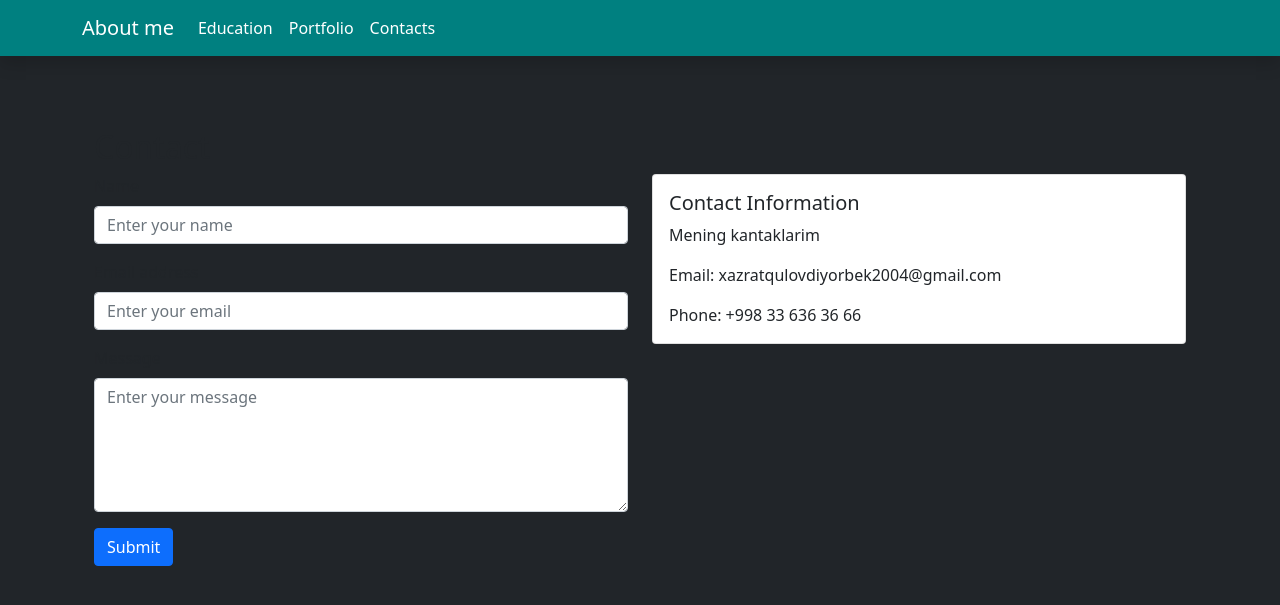
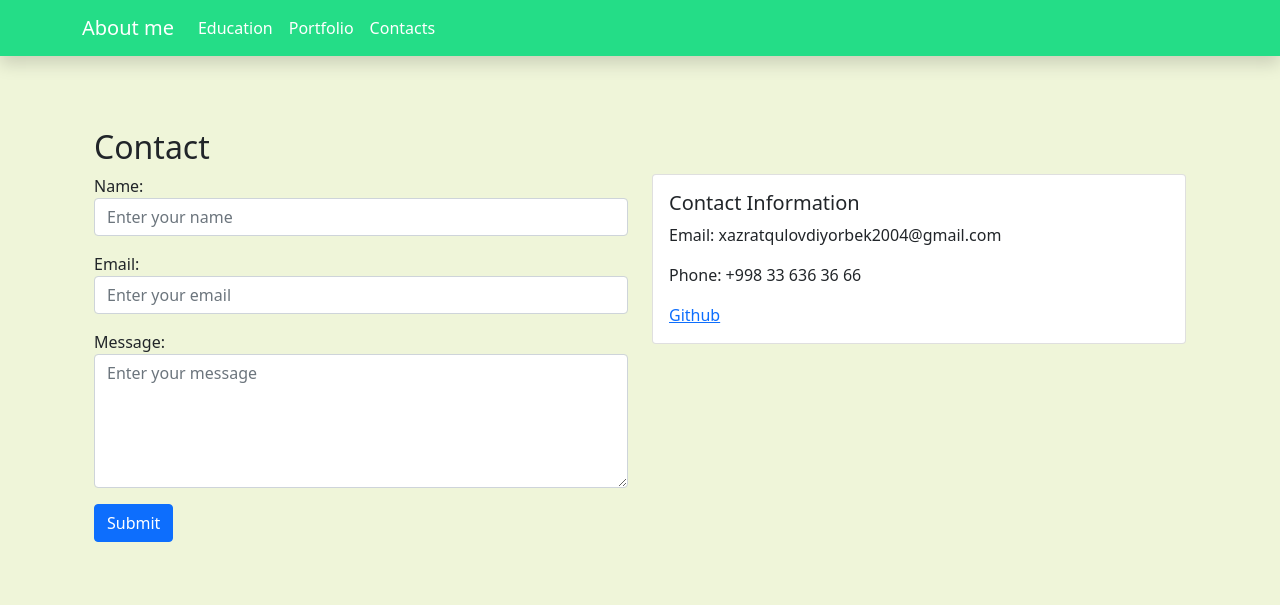
Before and after one commit to Diyorbektuit/resume, a Django app: page /contacts/ in a window 1280 px wide. Shown: the top 605 px of the page. Run offline with Django 4.2, Linux system fonts and the light colour scheme.

Commit message:
contacts

```diff
--- /dev/null
+++ b/app/forms.py
@@ -0,0 +1,14 @@
+# forms.py
+from django import forms
+from .models import Contact
+
+
+class ContactForm(forms.ModelForm):
+    class Meta:
+        model = Contact
+        fields = ['name', 'email', 'message']
+        widgets = {
+            'name': forms.TextInput(attrs={'placeholder': 'Enter your name', 'class': 'form-control'}),
+            'email': forms.EmailInput(attrs={'placeholder': 'Enter your email', 'class': 'form-control'}),
+            'message': forms.Textarea(attrs={'placeholder': 'Enter your message', 'class': 'form-control', 'rows': 5}),
+        }
--- a/app/models.py
+++ b/app/models.py
@@ -12,3 +12,15 @@ class Project(models.Model):
 
     def __str__(self):
         return self.name
+
+# models.py
+
+
+class Contact(models.Model):
+    name = models.CharField(max_length=100)
+    email = models.EmailField()
+    message = models.TextField()
+    created_at = models.DateTimeField(auto_now_add=True)
+
+    def __str__(self):
+        return self.name
--- a/app/views.py
+++ b/app/views.py
@@ -1,7 +1,22 @@
-from django.shortcuts import render
 from .models import Project
 from django.views import generic
-# Create your views here.
+from django.shortcuts import render, redirect
+from .forms import ContactForm
+from django.contrib import messages
+from django.http import HttpResponse
+
+
+def contacts(request):
+    if request.method == 'POST':
+        form = ContactForm(request.POST)
+        if form.is_valid():
+            form.save()
+            return HttpResponse("Xabaringiz jo'natildi.Rahmat!")
+    else:
+        form = ContactForm()
+    return render(request, 'contacts.html', {'form': form})
+
+
 
 
 def home(request):
@@ -10,10 +25,6 @@ def home(request):
 
 def education(request):
     return render(request, 'education.html')
-
-
-def contacts(request):
-    return render(request, 'contacts.html')
 
 
 class ProjectListView(generic.ListView):
--- a/template/base.html
+++ b/template/base.html
@@ -7,11 +7,14 @@
     <link href="https://cdn.jsdelivr.net/npm/bootstrap@5.0.2/dist/css/bootstrap.min.css" rel="stylesheet" integrity="sha384-EVSTQN3/azprG1Anm3QDgpJLIm9Nao0Yz1ztcQTwFspd3yD65VohhpuuCOmLASjC" crossorigin="anonymous">
     <style>
         .navbar-custom {
-            background-color: #008080; /* Adjust this color to match the desired navbar color */
+            background-color: #24DD87; /* Adjust this color to match the desired navbar color */
+        }
+        body {
+            background-color: #EFF5D9; /* Set the background color to yellow */
         }
     </style>
 </head>
-<body class="bg-dark">
+<body>
     <nav class="navbar shadow navbar-expand-lg navbar-dark navbar-custom">
         <div class="container">
             <a class="navbar-brand" href="/">About me</a>
--- a/template/contacts.html
+++ b/template/contacts.html
@@ -5,34 +5,25 @@
 {%endblock%}
 
 {%block content%}
+
   <div class="container">
-    <section id="contacts" class="mt-5">
+    <section id="contacts" class="mt-5 animate__animated animate__fadeIn">
       <h2>Contact</h2>
       <div class="row">
         <div class="col-md-6">
-          <form>
-            <div class="mb-3">
-              <label for="name" class="form-label">Name</label>
-              <input type="text" class="form-control" id="name" placeholder="Enter your name">
-            </div>
-            <div class="mb-3">
-              <label for="email" class="form-label">Email address</label>
-              <input type="email" class="form-control" id="email" placeholder="Enter your email">
-            </div>
-            <div class="mb-3">
-              <label for="message" class="form-label">Message</label>
-              <textarea class="form-control" id="message" rows="5" placeholder="Enter your message"></textarea>
-            </div>
-            <button type="submit" class="btn btn-primary">Submit</button>
+          <form method="post">
+            {% csrf_token %}
+            {{ form.as_p }}
+          <button type="submit" class="btn btn-primary">Submit</button>
           </form>
         </div>
         <div class="col-md-6">
           <div class="card">
             <div class="card-body">
               <h5 class="card-title">Contact Information</h5>
-                <p class="card-text">Mening kantaklarim</p>
               <p class="card-text">Email: xazratqulovdiyorbek2004@gmail.com</p>
               <p class="card-text">Phone: +998 33 636 36 66</p>
+              <p class="card-text"><a href="https://Github.com/Diyorbektuit">Github</a></p>
             </div>
           </div>
         </div>
--- a/template/detail.html
+++ b/template/detail.html
@@ -7,7 +7,7 @@
 {% block content %}
 <div class="container">
     <div class="row">
-        <div class="col-md-8 mx-auto">
+        <div>
             <img src="{{ project.img.url }}" class="img-fluid rounded" alt="{{ project.name }}">
             <h1 class="mt-4">{{ project.name }}</h1>
             <p class="lead text-white">{{ project.description }}</p>
```
Also changed, not shown: template/education.html (+6 -2 lines), template/home.html (+32 -2 lines), app/migrations/0002_contact.py (added), db.sqlite3.
